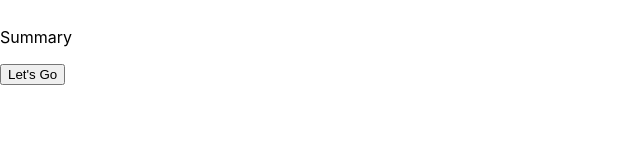
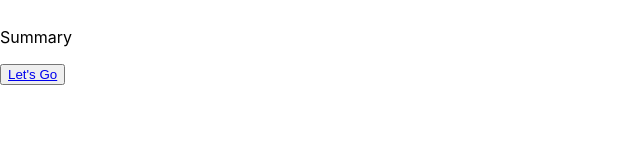
Before and after one commit to Andygurl5566/Be-better, a React (Create React App) app: page /home in a window 1280 px wide. Shown: the part 145-299 px from the top of the page, without its empty margins (0-640 px from the left). Built offline with nearby package versions, Linux system fonts and the light colour scheme.

Commit message:
added link and logo placeholder

```diff
--- a/src/Components/App.js
+++ b/src/Components/App.js
@@ -16,6 +16,9 @@ function App() {
       <Route path = "/main-page">
         <MainPage />
       </Route>
+      <Route path = "*">
+        <h1> 404 not found</h1>
+      </Route>
     </Switch>
 
 
--- a/src/Components/HomePage.js
+++ b/src/Components/HomePage.js
@@ -1,3 +1,5 @@
+import {Link} from "react-router-dom"
+
 
 
 function HomePage(){
@@ -10,7 +12,7 @@ function HomePage(){
             <p> Summary </p>
         </div>
 
-        <button> Let's Go </button>
+        <button><Link to="/main-page"> Let's Go </Link> </button>
 
 
 
--- a/src/Components/MainPage.js
+++ b/src/Components/MainPage.js
@@ -7,6 +7,7 @@ function MainPage () {
     return (
         <div>
             <GlobalHeader />
+
             <HabbitContainer />
         </div>
     )
```
